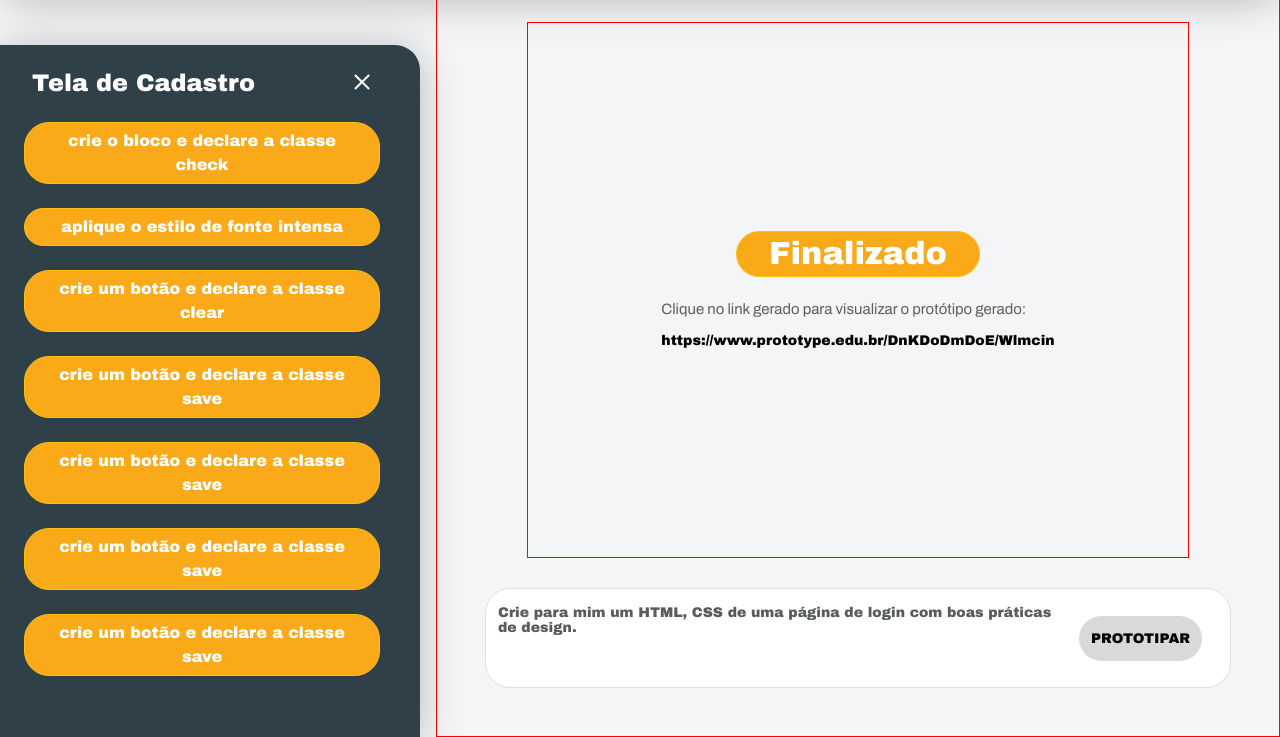
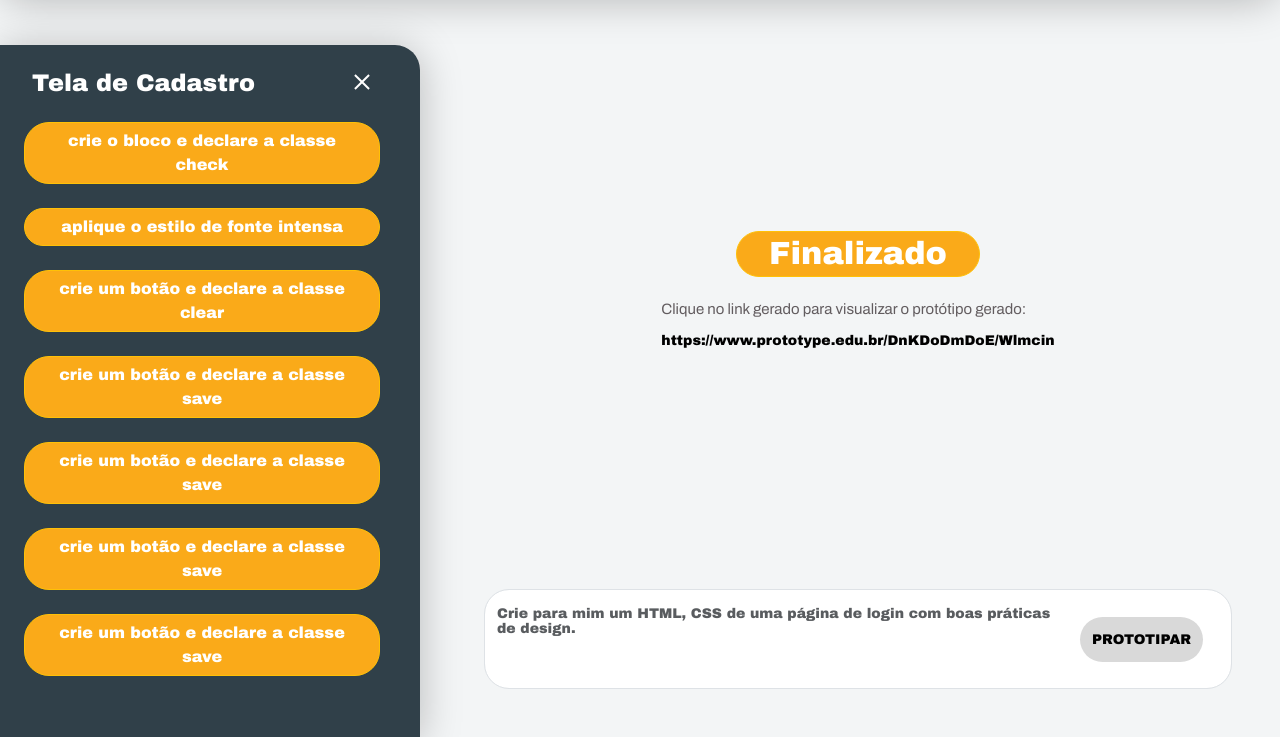
Before and after one commit to vitoriasilva13/prototype, a plain HTML site: page dashboard/inserir-requisito.html in a window 1280 px wide. Shown: the part 63-800 px from the top of the page. Drawn offline with nearby package versions, Linux system fonts and the light colour scheme.

Commit message:
Removendo linhas guia
Removendo linhas guia que haviam sido acrescentadas em sessões por css inline presentes no arquivo inserir-requisito.html

```diff
--- a/dashboard/inserir-requisito.html
+++ b/dashboard/inserir-requisito.html
@@ -105,12 +105,11 @@
         </aside>
 
         <!--Content middle-->
-        <section class="container-fluid d-flex flex-column px-auto px-lg-4 pb-4" style="border:1px solid red"
-            id="Content">
+        <section class="container-fluid d-flex flex-column px-auto px-lg-4 pb-4" id="Content">
             <!--middle prompt-->
             <section
                 class="container d-flex align-items-center justify-content-center mt-4 h-75 col-lg-10 col-10 active_middle"
-                id="middle" style="border:1px solid red">
+                id="middle">
                 <div class="d-flex flex-column gap-4 align-items-center">
                     <div class="row">
                         <button type="button" class="btn btn-warning fs-2 lh-1 text-white px-4 me-3 btn-nova-conta">
```
